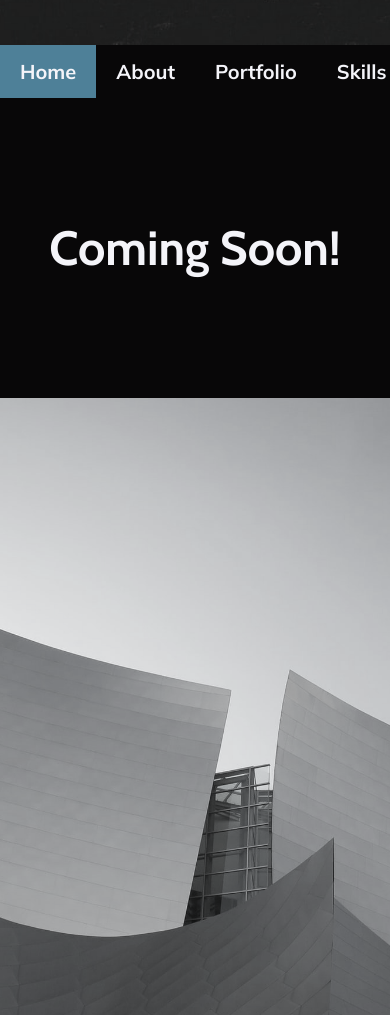
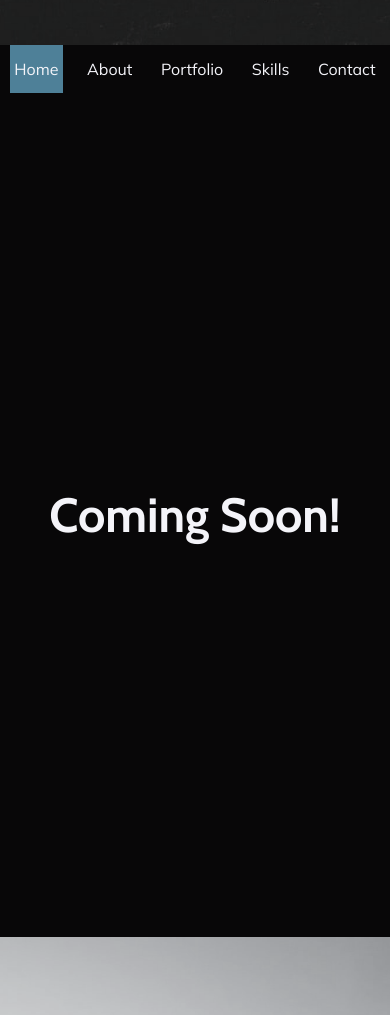
Before and after one commit to serratoangel/portfolio, a plain HTML site: page index.html in a window 390 px wide. Shown: the part 799-1814 px from the top of the page. Drawn offline with Linux system fonts and the light colour scheme.

Commit message:
Add media query for phone

```diff
--- a/css/imported.css
+++ b/css/imported.css
@@ -4,7 +4,15 @@ CSS Styles - Angel's Portfolio
 */
 
 /* Extra small devices (phones, 600px and down) */
-@media only screen and (max-width: 600px) {}
+@media only screen and (max-width: 600px) {
+    li a {
+        display: flex;
+        flex-direction: column;
+        padding: 14px 0.3em;
+        font-weight: 400;
+        font-size: 1em;
+    }
+}
 
 /* Small devices (portrait tablets and large phones, 600px and up) */
 @media only screen and (min-width: 600px) {}
--- a/css/main.css
+++ b/css/main.css
@@ -11,6 +11,8 @@ CSS Styles - Angel's Portfolio
 8 Background Top
 9 Background Bottom
 */
+
+@import url(../css/imported.css);
 
 /* Fuentes */
 
@@ -161,7 +163,7 @@ body {
 .portfolio,
 .skills,
 .contact {
-    height: 300px;
+    height: 100vh;
 }
 
 /* Home */
@@ -253,7 +255,7 @@ body {
     filter: grayscale(95%);
     background-repeat: no-repeat;
     background-attachment: fixed;
-    background-position: center top;
+    background-position: center;
     background-size: cover;
     min-height: 100vh;
 }
```
